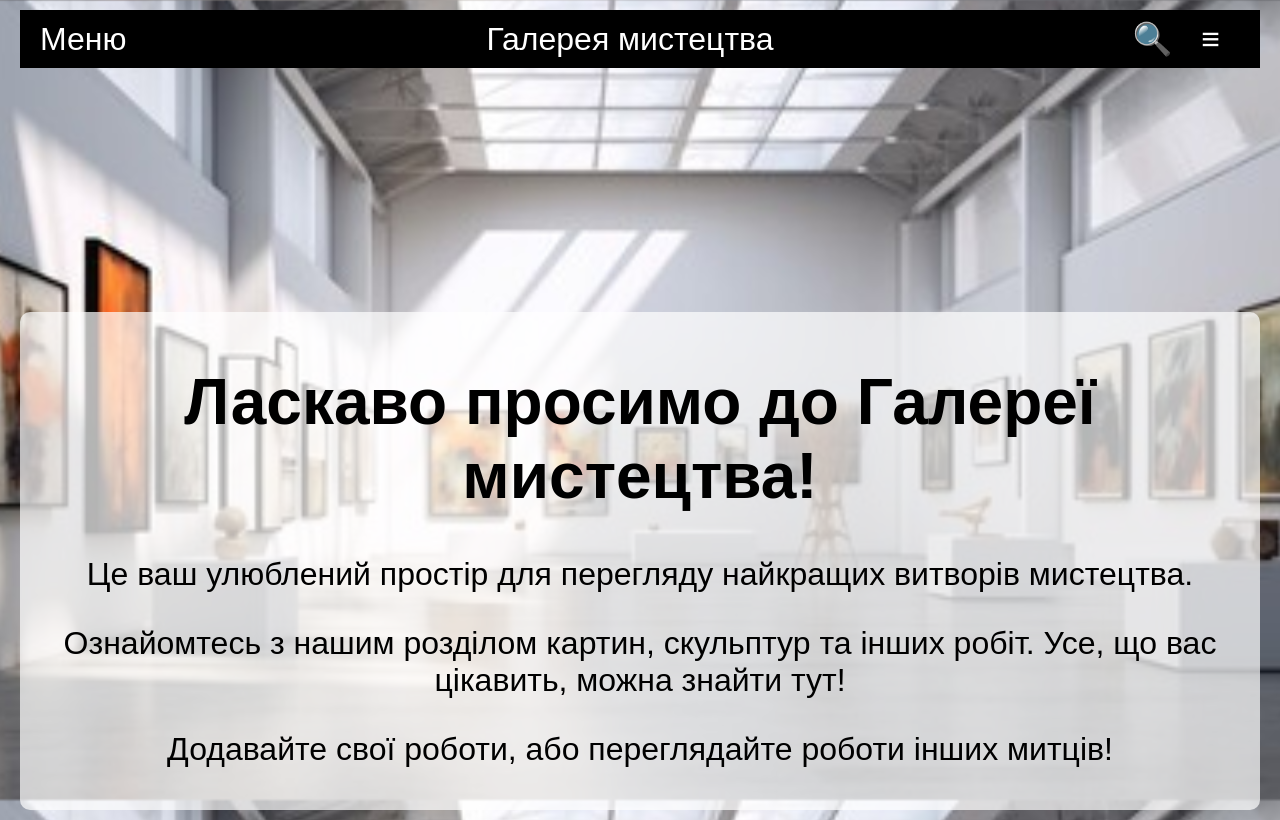
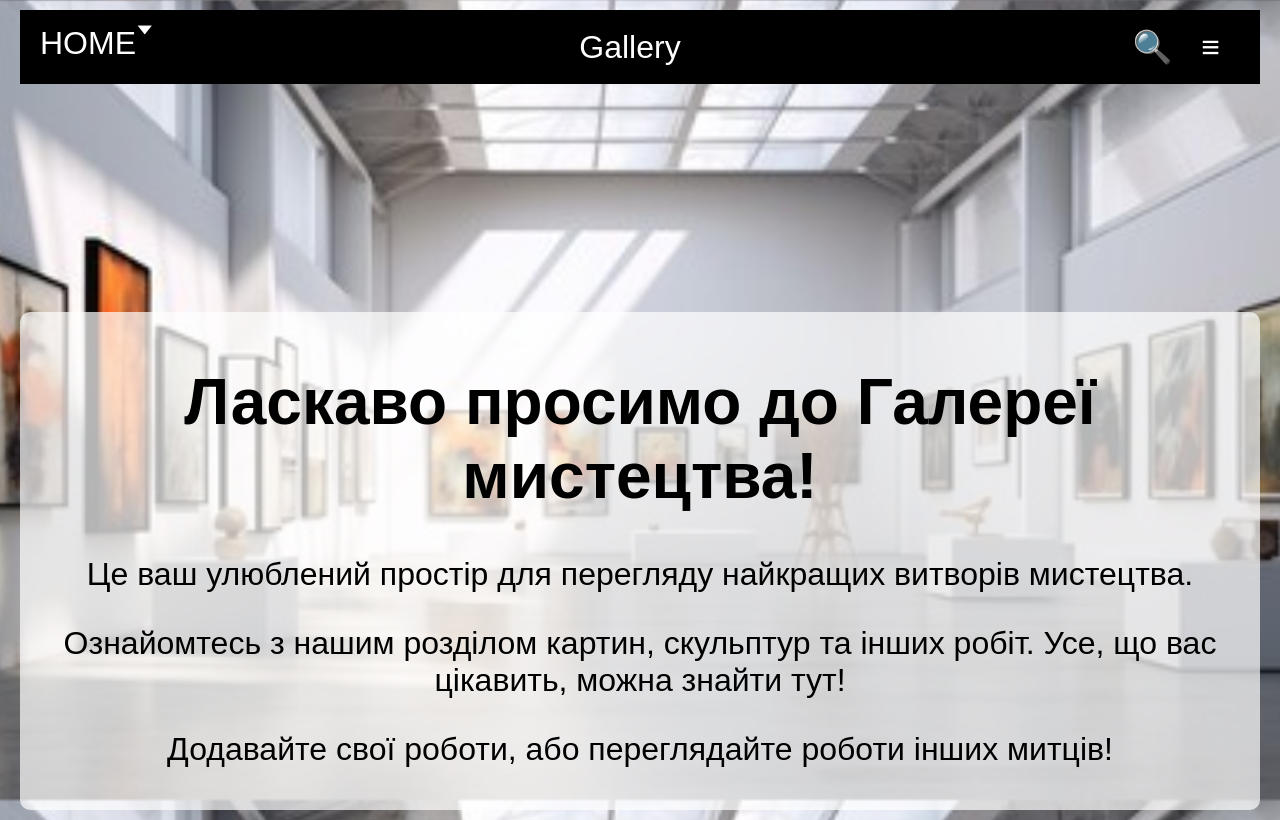
Before and after one commit to Maks310/art-gallery, a plain HTML site: page index.html in a window 1280 px wide. Drawn offline with Linux system fonts and the light colour scheme.

Commit message:
Update index.html

```diff
--- a/index.html
+++ b/index.html
@@ -112,10 +112,10 @@
 <body>
     <header>
         <div>
-            <a href="#" onclick="toggleSidebar()">Меню</a>
+            <a href="#" onclick="toggleSidebar()">HOME🢓</a>
         </div>
         <div class="center-text">
-            <a href="#">Галерея мистецтва</a>
+            <a href="#">Gallery</a>
         </div>
         <div class="menu">
             <a href="#">🔍</a>
```
